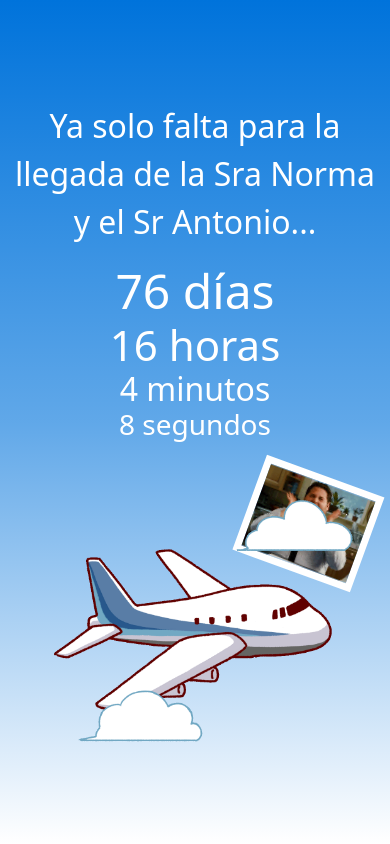
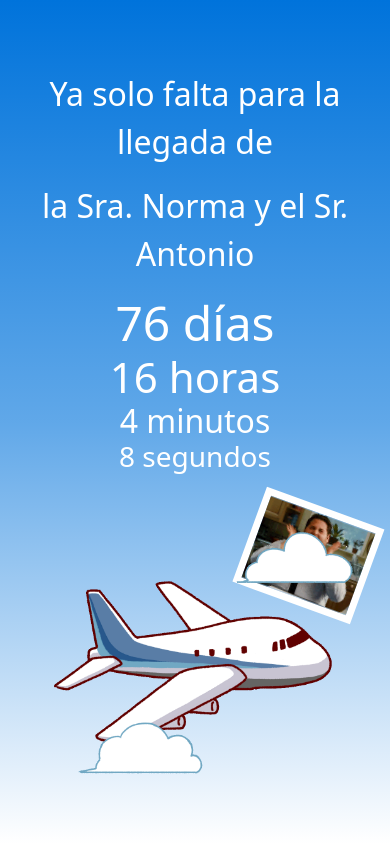
Before and after one commit to jesuseduaardo/visita-familia, a plain HTML site: page index.html in a window 390 px wide. Drawn offline with nearby package versions, Linux system fonts and the light colour scheme.

Commit message:
Se ajusta para mobile

```diff
--- a/index.html
+++ b/index.html
@@ -4,7 +4,7 @@
 <head>
     <meta charset="UTF-8">
     <meta name="viewport" content="width=device-width, initial-scale=1.0">
-    <title>Document</title>
+    <title>Cuanto falta</title>
     <link rel="stylesheet" href="https://cdn.jsdelivr.net/npm/bootstrap@5.3.2/dist/css/bootstrap.min.css"
         integrity="sha384-T3c6CoIi6uLrA9TneNEoa7RxnatzjcDSCmG1MXxSR1GAsXEV/Dwwykc2MPK8M2HN" crossorigin="anonymous">
     <link rel="stylesheet" href="./css/style.css">
@@ -14,7 +14,8 @@
     <div id="main" class="container">
         <div class="row">
             <div class="col-12 pt-5">
-                <p>Ya solo falta para la llegada de la Sra Norma y el Sr Antonio...</p>
+                <p>Ya solo falta para la llegada de </p>
+                <p id="subject"></p>
                 <h3 id="left"></h3>
                 <img src="./img/plane.gif" alt="">
             </div>
--- a/js/script.js
+++ b/js/script.js
@@ -1,20 +1,29 @@
  // Set the date we're counting down to
- var countDownDate = new Date("Jul 10, 2024 13:37:25").getTime();
+ const countDownDate = new Date("Jul 10, 2024 13:37:25").getTime();
+
+ const subjectList = [
+    "la Sra. Norma y el Sr. Antonio",
+    "Mamá y Papá",
+    "la Abuela y el Abuelo",
+    "la Suegra y el Suegro"
+]
+
+let index = 0;
 
  // Update the count down every 1 second
- var x = setInterval(function () {
+ const x = setInterval(function () {
 
      // Get today's date and time
-     var now = new Date().getTime();
+     const now = new Date().getTime();
 
      // Find the distance between now and the count down date
-     var distance = countDownDate - now;
+     const distance = countDownDate - now;
 
      // Time calculations for days, hours, minutes and seconds
-     var days = Math.floor(distance / (1000 * 60 * 60 * 24));
-     var hours = Math.floor((distance % (1000 * 60 * 60 * 24)) / (1000 * 60 * 60));
-     var minutes = Math.floor((distance % (1000 * 60 * 60)) / (1000 * 60));
-     var seconds = Math.floor((distance % (1000 * 60)) / 1000);
+     const days = Math.floor(distance / (1000 * 60 * 60 * 24));
+     const hours = Math.floor((distance % (1000 * 60 * 60 * 24)) / (1000 * 60 * 60));
+     const minutes = Math.floor((distance % (1000 * 60 * 60)) / (1000 * 60));
+     const seconds = Math.floor((distance % (1000 * 60)) / 1000);
 
      // Output the result in an element with id="demo"
      const left = "<span id='days'>"+days+ " días</span>" +
@@ -23,9 +32,14 @@
      "<span id='seconds'>" + seconds + " segundos</span>";
      document.getElementById("left").innerHTML = left;
 
+     if(index > (subjectList.length - 1)){
+        index = 0;
+     }
+     document.getElementById("subject").innerHTML = subjectList[index];
+     index++;
      // If the count down is over, write some text
      if (distance < 0) {
          clearInterval(x);
-         document.getElementById("demo").innerHTML = "EXPIRED";
+         document.getElementById("left").innerHTML = "Ya llegaron!!!";
      }
  }, 1000);
```
